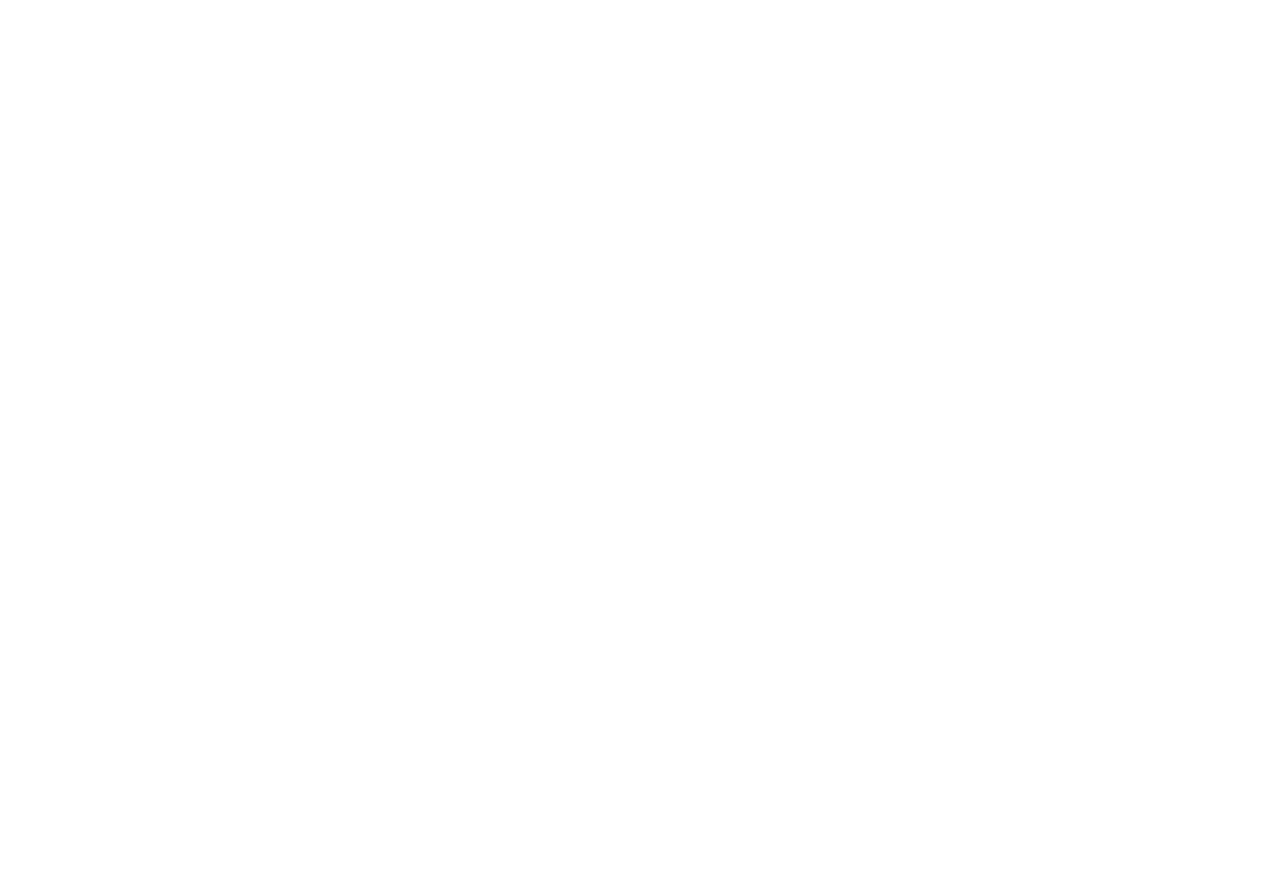
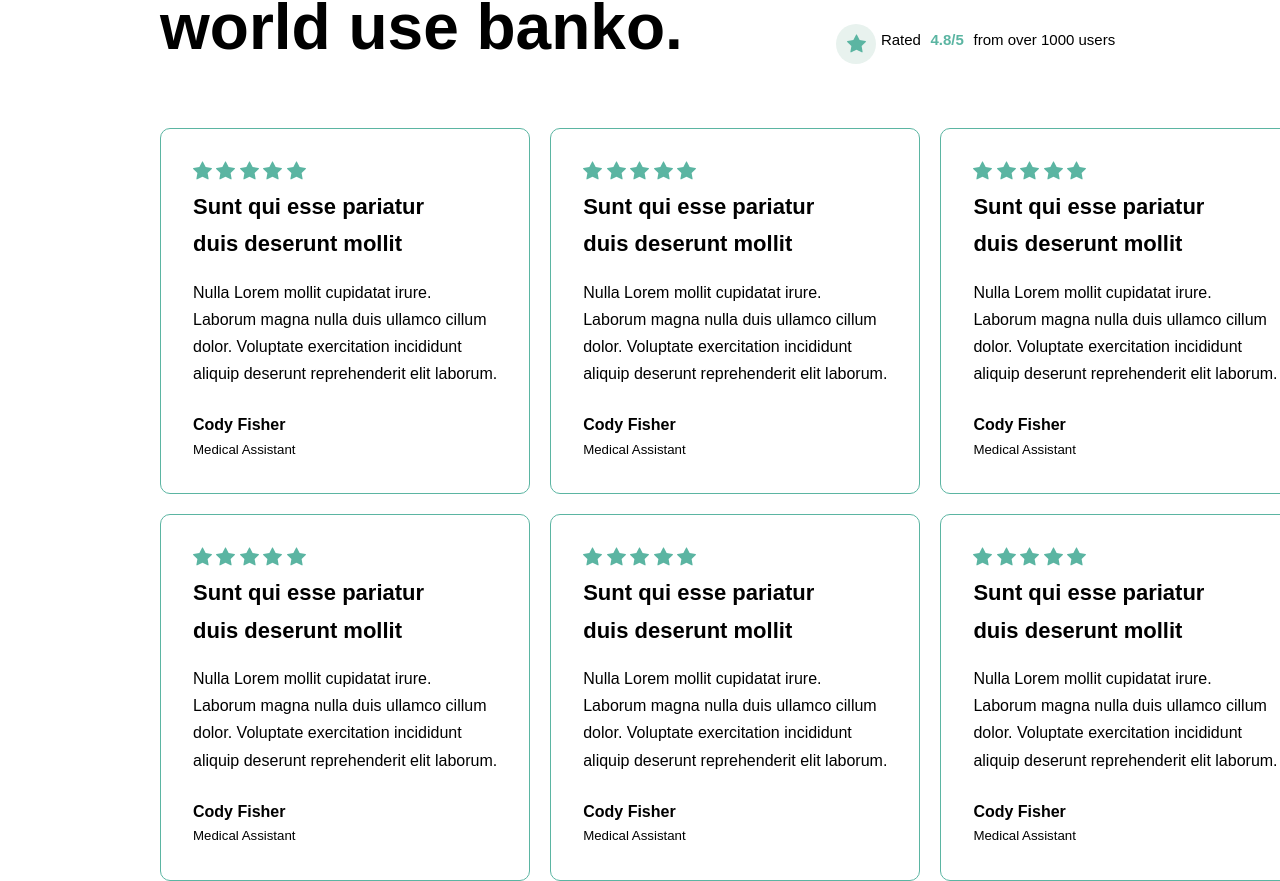
Before and after one commit to samstickkz/fintech, a React (Create React App) app: page / in a window 1280 px wide. Shown: the part 5792-6673 px from the top of the page. Before the commit the page ends 5552 px from the top, so only its background shows below. Built offline with nearby package versions, Linux system fonts and the light colour scheme.

Commit message:
testimonials

```diff
--- a/src/App.jsx
+++ b/src/App.jsx
@@ -7,6 +7,7 @@
 import Notification from "./components/notification/notification";
 import Logofi from "./components/logo-fi/logofi";
 import Cards from "./components/cards/cards";
+import Testimonails from "./components/Testimonals/testimonials";
 
 const app = () => {
   return (
@@ -19,6 +20,7 @@
       <Notification />
       <Logofi />
       <Cards />
+      <Testimonails />
     </>
   );
 };
--- /dev/null
+++ b/src/components/Testimonals/testimonails.css
@@ -0,0 +1,65 @@
+.star-color {
+  color: var(--color-primary);
+  width: 19px;
+  height: 19px;
+}
+
+.star-box {
+  border: 1px solid var(--color-primary);
+  width: max-content;
+  padding: 32px;
+  border-radius: 10px;
+}
+.test-down h3 {
+  font-size: 22px;
+}
+
+.test-down h5 {
+  font-weight: 100;
+}
+.test-down h4 {
+  margin-top: 24px;
+}
+
+.test-up h2 {
+  font-size: 64px;
+  line-height: normal;
+}
+
+.test-down {
+  margin-top: 64px;
+  display: grid;
+  grid-template-columns: repeat(3, 1fr); /* 3 columns */
+  gap: 20px;
+}
+
+.test-rate {
+  display: flex;
+  align-items: flex-end;
+  justify-content: space-between;
+}
+
+.rating {
+  display: flex;
+}
+.rating-color {
+  font-weight: 900;
+  color: var(--color-primary);
+}
+
+.star {
+  background: var(--color-primary-variant);
+  border-radius: 100%;
+  width: 40px;
+  height: 40px;
+  display: flex;
+  align-items: center;
+  justify-content: center;
+}
+.rate-text {
+  font-size: 18px;
+}
+
+.rate-text small {
+  margin: 0.3rem;
+}
--- /dev/null
+++ b/src/components/Testimonals/testimonials.jsx
@@ -0,0 +1,168 @@
+import React from "react";
+import "./testimonails.css";
+import { BsStarFill } from "react-icons/bs";
+
+const Testimonails = () => {
+  return (
+    <section>
+      <div className="container">
+        <div className="test-up">
+          <small className="test-small">Testimonails</small>
+          <div className="test-rate">
+            <h2>
+              People all over the <br /> world use banko.
+            </h2>
+            <div className="rating">
+              <div className="star">
+                {" "}
+                <BsStarFill className="star-color" />
+              </div>
+              <div className="rate-text">
+                {" "}
+                <small>Rated</small>
+                <small className="rating-color">4.8/5</small>
+                <small>from over 1000 users</small>
+              </div>
+            </div>
+          </div>
+        </div>
+        <div className="test-down">
+          {/* box 1 */}
+          <div className="star-box">
+            <div className="all-stars">
+              <BsStarFill className="star-color" />{" "}
+              <BsStarFill className="star-color" />{" "}
+              <BsStarFill className="star-color" />{" "}
+              <BsStarFill className="star-color" />{" "}
+              <BsStarFill className="star-color" />
+            </div>
+            <h3>
+              Sunt qui esse pariatur <br /> duis deserunt mollit{" "}
+            </h3>
+            <p>
+              Nulla Lorem mollit cupidatat irure. <br /> Laborum magna nulla
+              duis ullamco cillum <br />
+              dolor. Voluptate exercitation incididunt <br /> aliquip deserunt
+              reprehenderit elit laborum.{" "}
+            </p>
+
+            <h4>Cody Fisher</h4>
+            <h5>Medical Assistant</h5>
+          </div>
+          {/* box 1 */}
+          <div className="star-box">
+            <div className="all-stars">
+              <BsStarFill className="star-color" />{" "}
+              <BsStarFill className="star-color" />{" "}
+              <BsStarFill className="star-color" />{" "}
+              <BsStarFill className="star-color" />{" "}
+              <BsStarFill className="star-color" />
+            </div>
+            <h3>
+              Sunt qui esse pariatur <br /> duis deserunt mollit{" "}
+            </h3>
+            <p>
+              Nulla Lorem mollit cupidatat irure. <br /> Laborum magna nulla
+              duis ullamco cillum <br />
+              dolor. Voluptate exercitation incididunt <br /> aliquip deserunt
+              reprehenderit elit laborum.{" "}
+            </p>
+
+            <h4>Cody Fisher</h4>
+            <h5>Medical Assistant</h5>
+          </div>{" "}
+          {/* box 1 */}
+          <div className="star-box">
+            <div className="all-stars">
+              <BsStarFill className="star-color" />{" "}
+              <BsStarFill className="star-color" />{" "}
+              <BsStarFill className="star-color" />{" "}
+              <BsStarFill className="star-color" />{" "}
+              <BsStarFill className="star-color" />
+            </div>
+            <h3>
+              Sunt qui esse pariatur <br /> duis deserunt mollit{" "}
+            </h3>
+            <p>
+              Nulla Lorem mollit cupidatat irure. <br /> Laborum magna nulla
+              duis ullamco cillum <br />
+              dolor. Voluptate exercitation incididunt <br /> aliquip deserunt
+              reprehenderit elit laborum.{" "}
+            </p>
+
+            <h4>Cody Fisher</h4>
+            <h5>Medical Assistant</h5>
+          </div>{" "}
+          {/* box 1 */}
+          <div className="star-box">
+            <div className="all-stars">
+              <BsStarFill className="star-color" />{" "}
+              <BsStarFill className="star-color" />{" "}
+              <BsStarFill className="star-color" />{" "}
+              <BsStarFill className="star-color" />{" "}
+              <BsStarFill className="star-color" />
+            </div>
+            <h3>
+              Sunt qui esse pariatur <br /> duis deserunt mollit{" "}
+            </h3>
+            <p>
+              Nulla Lorem mollit cupidatat irure. <br /> Laborum magna nulla
+              duis ullamco cillum <br />
+              dolor. Voluptate exercitation incididunt <br /> aliquip deserunt
+              reprehenderit elit laborum.{" "}
+            </p>
+
+            <h4>Cody Fisher</h4>
+            <h5>Medical Assistant</h5>
+          </div>{" "}
+          {/* box 1 */}
+          <div className="star-box">
+            <div className="all-stars">
+              <BsStarFill className="star-color" />{" "}
+              <BsStarFill className="star-color" />{" "}
+              <BsStarFill className="star-color" />{" "}
+              <BsStarFill className="star-color" />{" "}
+              <BsStarFill className="star-color" />
+            </div>
+            <h3>
+              Sunt qui esse pariatur <br /> duis deserunt mollit{" "}
+            </h3>
+            <p>
+              Nulla Lorem mollit cupidatat irure. <br /> Laborum magna nulla
+              duis ullamco cillum <br />
+              dolor. Voluptate exercitation incididunt <br /> aliquip deserunt
+              reprehenderit elit laborum.{" "}
+            </p>
+
+            <h4>Cody Fisher</h4>
+            <h5>Medical Assistant</h5>
+          </div>{" "}
+          {/* box 1 */}
+          <div className="star-box">
+            <div className="all-stars">
+              <BsStarFill className="star-color" />{" "}
+              <BsStarFill className="star-color" />{" "}
+              <BsStarFill className="star-color" />{" "}
+              <BsStarFill className="star-color" />{" "}
+              <BsStarFill className="star-color" />
+            </div>
+            <h3>
+              Sunt qui esse pariatur <br /> duis deserunt mollit{" "}
+            </h3>
+            <p>
+              Nulla Lorem mollit cupidatat irure. <br /> Laborum magna nulla
+              duis ullamco cillum <br />
+              dolor. Voluptate exercitation incididunt <br /> aliquip deserunt
+              reprehenderit elit laborum.{" "}
+            </p>
+
+            <h4>Cody Fisher</h4>
+            <h5>Medical Assistant</h5>
+          </div>
+        </div>
+      </div>
+    </section>
+  );
+};
+
+export default Testimonails;
```
